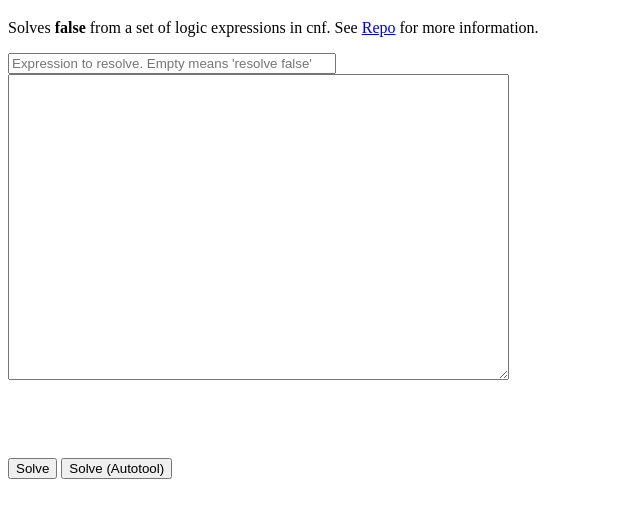
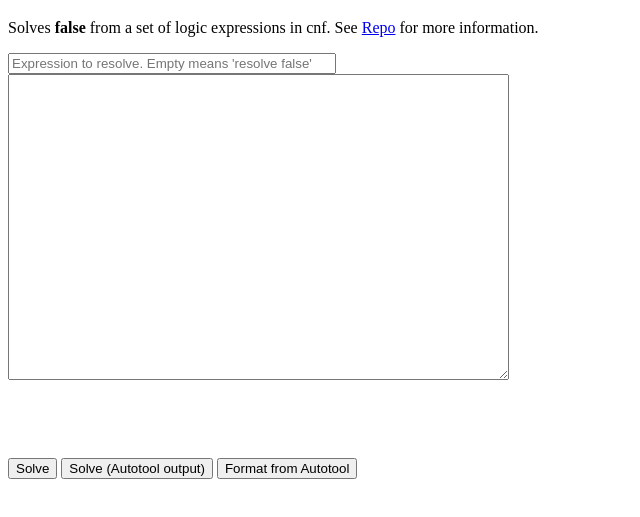
Before and after one commit to ofleischer/resolution-solver, a plain HTML site: page index.html in a window 1280 px wide. Shown: the part 61-578 px from the top of the page, without its empty margins (0-640 px from the left). Drawn offline with Linux system fonts and the light colour scheme.

Commit message:
Add 'parse Autotool input' method

```diff
--- a/index.html
+++ b/index.html
@@ -50,6 +50,21 @@
                 out.innerText = "Not resolvable"
             }
         }
+
+        function parseAutotool() {
+            /** @type {string} */
+            const text = document.getElementById("formula").value
+            const vars = [... new Set(text.split("").filter(c => c >= 'A' && c <= 'z'))].join(" ")
+            const cnf = text.replace(/|| /g, "").replace(/! /g, "-")
+                .split("")
+                .filter(c => vars.includes(c) || c == '-' || c == '\n')
+                .join("")
+                .replace(/ +/g, " ")
+                .split("\n")
+                .map(l => l.trim())
+                .join("\n")
+            document.getElementById("formula").value = vars + "\n" + cnf
+        }
     </script>
 </head>
 <body>
@@ -74,6 +89,7 @@ b
     </code>
     <br/>
     <button onclick="solveText()">Solve</button>
-    <button onclick="solveAutotool()">Solve (Autotool)</button>
+    <button onclick="solveAutotool()">Solve (Autotool output)</button>
+    <button onclick="parseAutotool()">Format from Autotool</button>
 </body>
 </html>
```
